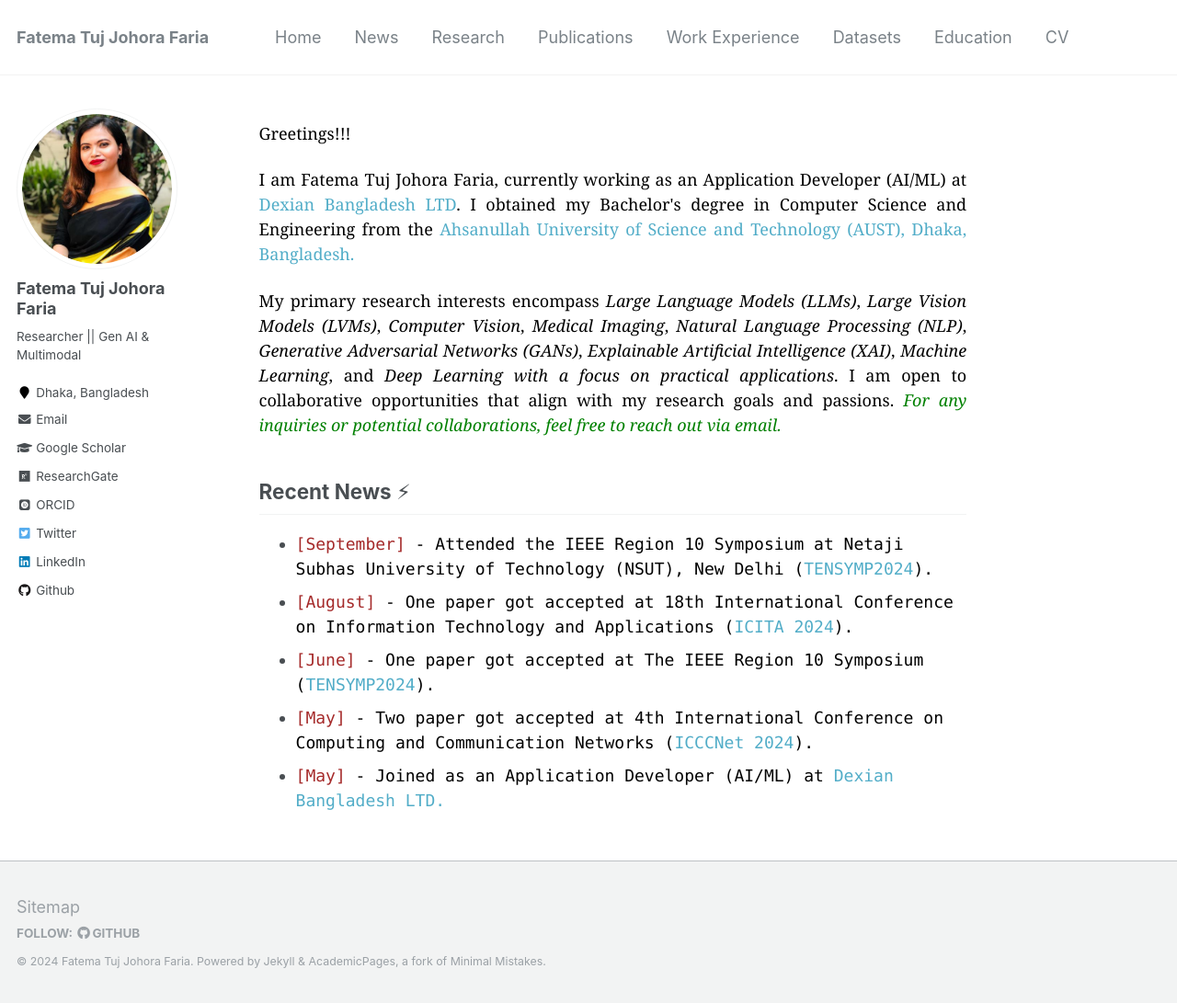
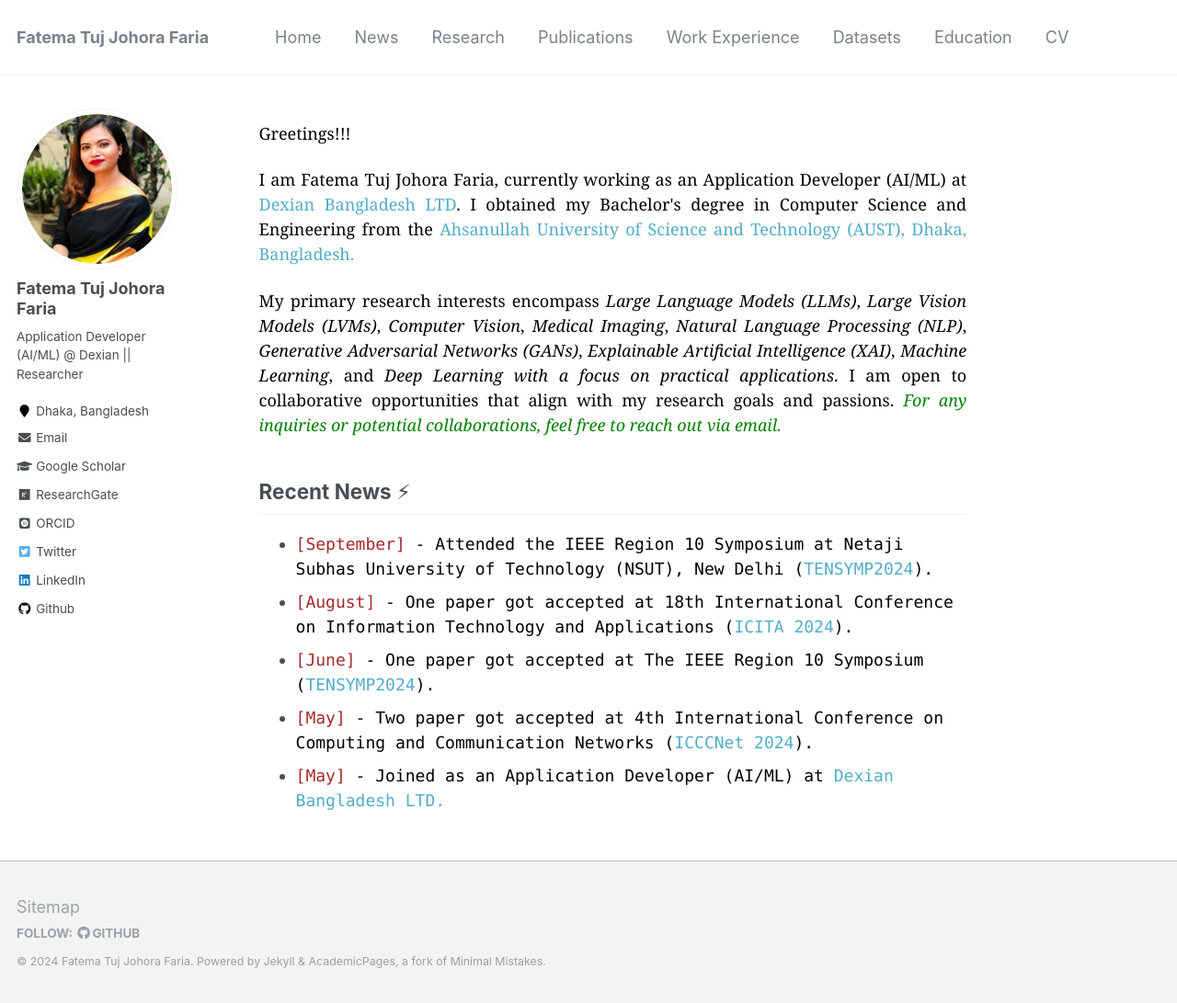
Before and after one commit to fatemafaria142/fatemafaria142.github.io, a Jekyll site: the page built from _pages/about.md, in a window 1280 px wide and 1091 px high. Shown: the whole window at 92% size. Built offline with Jekyll 4.4.1, drawn with Linux system fonts in a browser that asks for light colours; some web fonts are replaced; a script that is not in the unit is left out.

Commit message:
Updated Infor

```diff
--- a/_config.yml
+++ b/_config.yml
@@ -82,7 +82,7 @@ analytics:
 author:
   name             : "Fatema Tuj Johora Faria"
   avatar           : "profile1.png"
-  bio              : "Researcher || Gen AI & Multimodal"
+  bio              : "Application Developer (AI/ML) @ Dexian || Researcher "
   location         : "Dhaka, Bangladesh"
   employer         :
   pubmed           : #"https://www.ncbi.nlm.nih.gov/pubmed/?term=john+snow"
```
